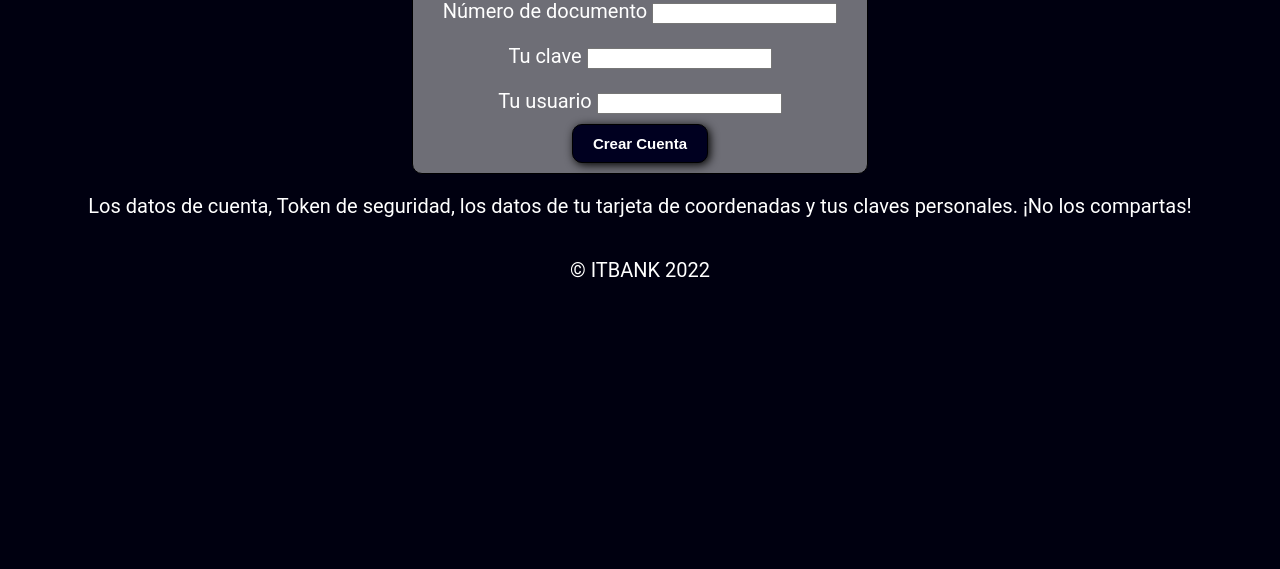
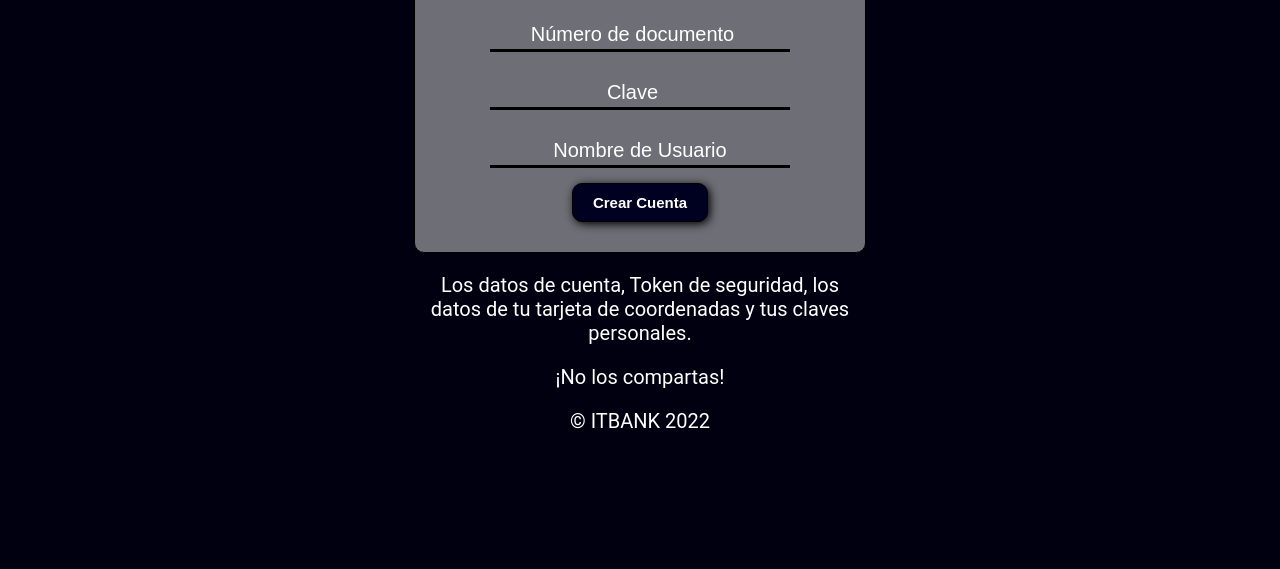
Before and after one commit to ImMonke/ITBA-Comision-3-Grupo-5-Anonymous, a plain HTML site: page index.html in a window 1280 px wide. Shown: the part 231-800 px from the top of the page. Drawn offline with Linux system fonts and the light colour scheme.

Commit message:
Cambio en el Crear cuenta

```diff
--- a/index.css
+++ b/index.css
@@ -24,12 +24,15 @@
 
 .label{
     margin: 10px;
-
 }
 
 *{
      box-sizing: border-box; /*prop q hace q los elementos no crezcan
      mas del tamaño q uno le dio*/
+ }
+
+ h2{
+     color: #000020;
  }
  .container {
     display: flex;
@@ -37,11 +40,9 @@
     align-items: center;
     justify-content: center;
     background-color:rgb(220,220,220,.5);
-    padding: 10px 20px;
+    padding: 30px 60px;
     border-radius: 10px;
     border:1px solid rgba(0,0,0,3);
-
-
 
   }
 
@@ -61,9 +62,8 @@
  }
 
  .save{
-    display: flex;
-    flex-direction: column;
-    align-items: center;
+    width: 450px;
+    text-align: center;
  }
 .regis, .label, .container, .save{
     color:white;
@@ -78,11 +78,25 @@
     box-shadow: 2px 2px 10px rgba(0,0,0,5);
     color: white;
     background-color:#000020 ;
+}
 
-
-
-  );
-}
 button:hover{
     background-color: rbg(101,33,165);
 }
+
+.form-input {
+    margin: 15px;
+    border: 0px;
+    border-bottom: 3px solid black;
+    text-align: center;
+    width: 300px;
+    padding: 5px;
+    color: white;
+    background-color: transparent
+}
+
+::placeholder {
+    color: white;
+    opacity: 1;
+    font-size: 20px;
+}
--- a/index.html
+++ b/index.html
@@ -1,5 +1,5 @@
 <!DOCTYPE html>
-<html lang="en">
+<html lang="es">
     <head>
         <meta charset="UTF-8">
         <meta http-equiv="X-UA-Compatible" content="IE=edge">
@@ -13,23 +13,20 @@
                 <img src="lista.png" alt="Menú" class="menu">
                 <img src="itbank.png" alt="ITBANK" class="titulo">
             </div>
-
             <div class="regis">
                 <h1> Registrarse</h1>
             </div>
-    <div class="crearcuenta">
             <div class="container">
                 <h2>Crear una cuenta</h2>
-        <label class="label"> Número de documento <input type="number" id="Num"></label>
-        <label class="label"> Tu clave <input type="number" id="clave"></label>
-        <label class="label"> Tu usuario <input type="number" id="usuario"></label>
+                <input class="form-input" type="number" id="dni" placeholder="Número de documento">
+                <input class="form-input" type="number" id="clave" placeholder="Clave">
+                <input class="form-input" type="text" id="usuario" placeholder="Nombre de Usuario">
                 <button>Crear Cuenta</button>
-    </div>
-
             </div>
             <footer>
                 <div class="save">
-            <p>Los datos de cuenta, Token de seguridad, los datos de tu tarjeta de coordenadas y tus claves personales. ¡No los compartas! </p>
+                    <p>Los datos de cuenta, Token de seguridad, los datos de tu tarjeta de coordenadas y tus claves personales.</p>
+                    <p>¡No los compartas! </p>
                     <p>&copy; ITBANK 2022</p>
                 </div>
             </footer>
```
Lines whose indentation alone changed are shown as unchanged.
